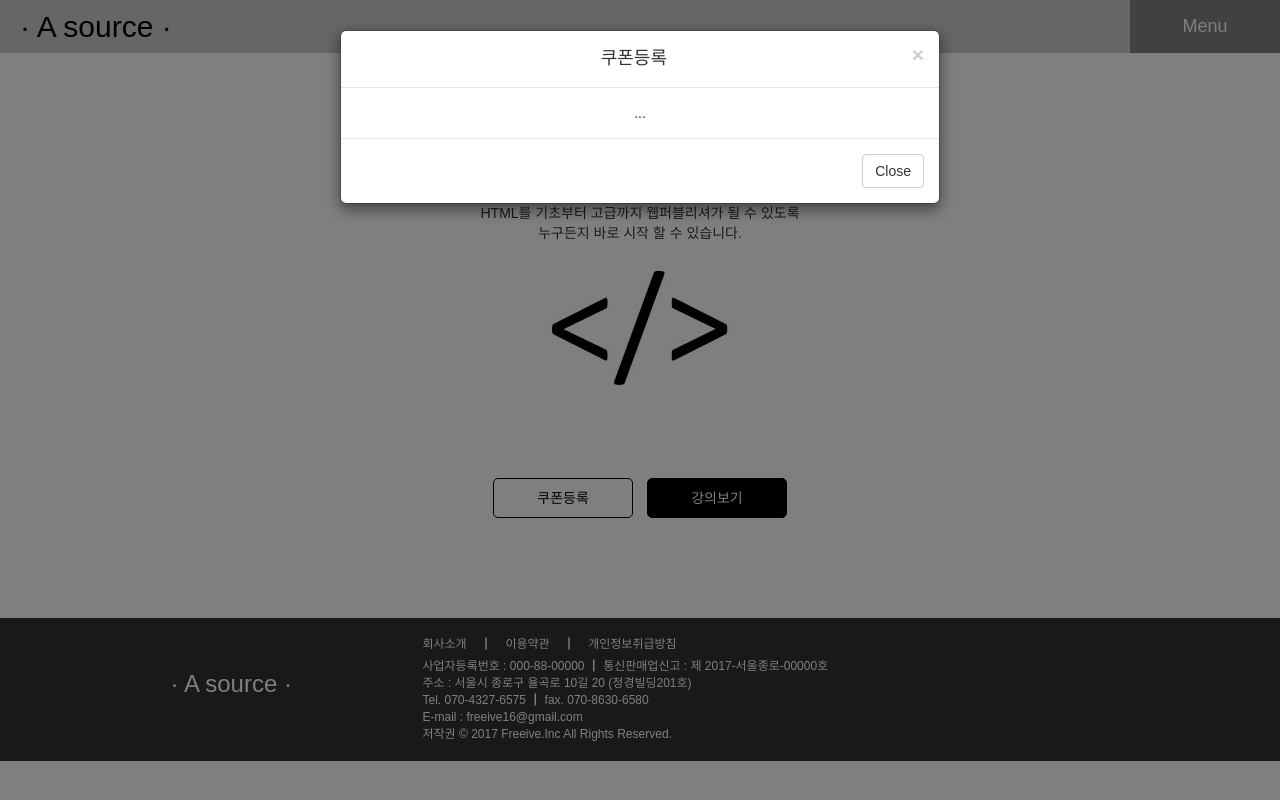
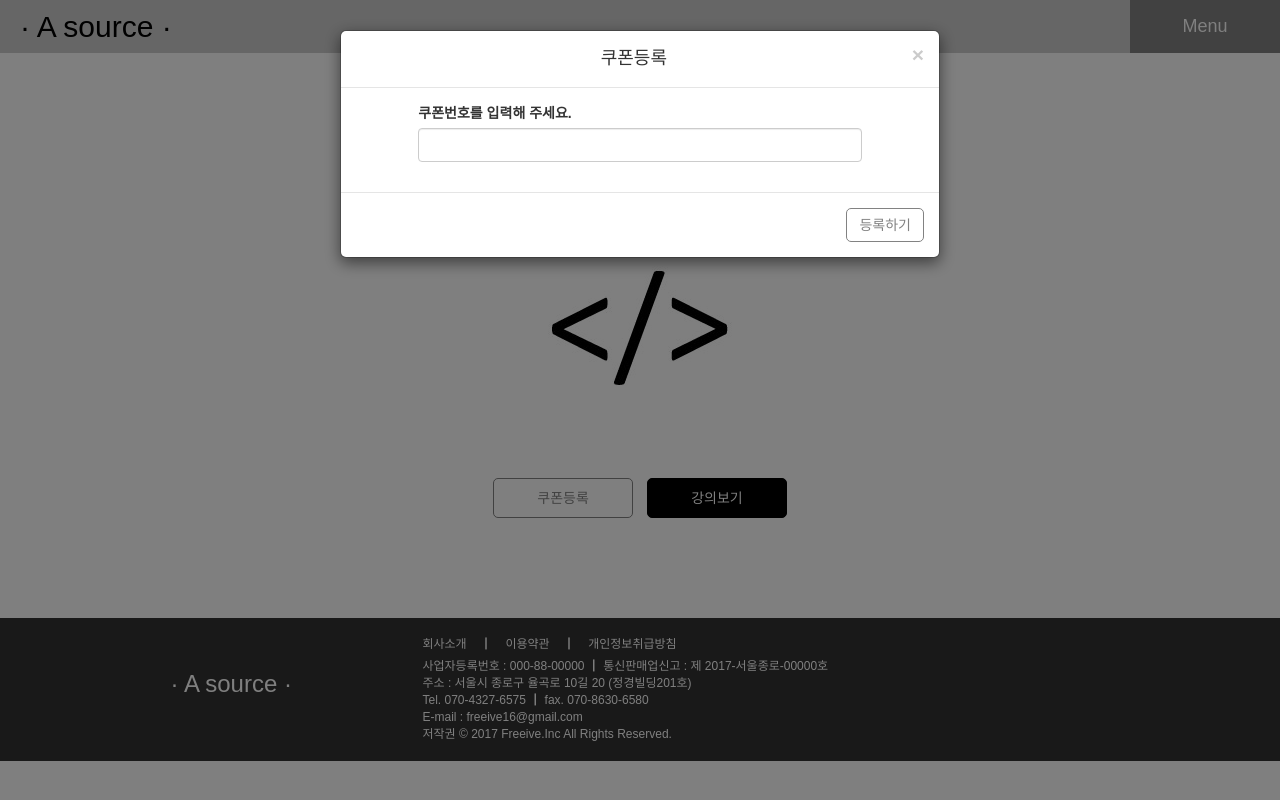
Before and after one commit to aimablegon/Project_Asource, a website: page views/index.html in a window 1280 px wide. Both pictures are taken after a click on the button "쿠폰등록". Drawn offline with nearby package versions, Linux system fonts and the light colour scheme; files whose address does not match are found by name; a web font is replaced by a local one.

Commit message:
2017.02.03-12:15

```diff
--- a/public/less/common.less
+++ b/public/less/common.less
@@ -59,12 +59,12 @@ legend{
     height: 30px;
 }
 .btn_vide{
-    border:1px @main-color solid;
+    border:1px @sub1-color solid;
     .radius();
     background-color:@sub3-color;
-    color:@main-color;
+    color:@sub1-color;
     &:hover{
-        color:@main-color;
+        color:@sub1-color;
     }
 }
 .btn_full{
--- a/views/index.html
+++ b/views/index.html
@@ -503,17 +503,17 @@
       <!-- Modal -->
           <!-- login -->
           <div class="modal fade" id="modal_login" tabindex="-1" role="dialog" aria-labelledby="modalLabel_login" aria-hidden="true">
-              <div class="modal-dialog">
+              <div class="modal-dialog modal-sm">
                   <div class="modal-content">
                       <div class="modal-header">
                           <button type="button" class="close" data-dismiss="modal" aria-label="Close"><span aria-hidden="true">&times;</span></button>
                           <h4 class="modal-title" id="modalLabel_login">로그인</h4>
                       </div>
                       <div class="modal-body">
-                          ...
+                          <button type="button" class="btn btn_vide">Google로 계속하기 </button>
                       </div>
                       <div class="modal-footer">
-                          <button type="button" class="btn btn-default" data-dismiss="modal">Close</button>
+                          <!-- <button type="button" class="btn btn_vide" data-dismiss="modal">Close</button> -->
                       </div>
                   </div>
               </div>
@@ -528,10 +528,19 @@
                           <h4 class="modal-title" id="modalLable_coupon">쿠폰등록</h4>
                       </div>
                       <div class="modal-body">
-                          ...
+                        <form>
+                          <div class="container-fluid">
+                              <div class="row">
+                                <div class="form-group left col-md-offset-1 col-md-10">
+                                    <label for="coupon_number" class="control-label">쿠폰번호를 입력해 주세요.</label>
+                                    <input type="text" class="form-control" id="coupon_number">
+                                </div>
+                              </div>
+                            </div>
+                        </form>
                       </div>
                       <div class="modal-footer">
-                          <button type="button" class="btn btn-default" data-dismiss="modal">Close</button>
+                          <button type="button" class="btn btn_vide">등록하기</button>
                       </div>
                   </div>
               </div>
@@ -631,7 +640,7 @@
                           </div>
                       </div>
                       <div class="modal-footer">
-                          <button type="button" class="btn btn-default" data-dismiss="modal">Close</button>
+                          <button type="button" class="btn btn_vide" data-dismiss="modal">Close</button>
                       </div>
                   </div>
               </div>
```
Also changed, not shown: public/less/etc.less (+6 -1 lines), public/css/style.css, 1 other file.
